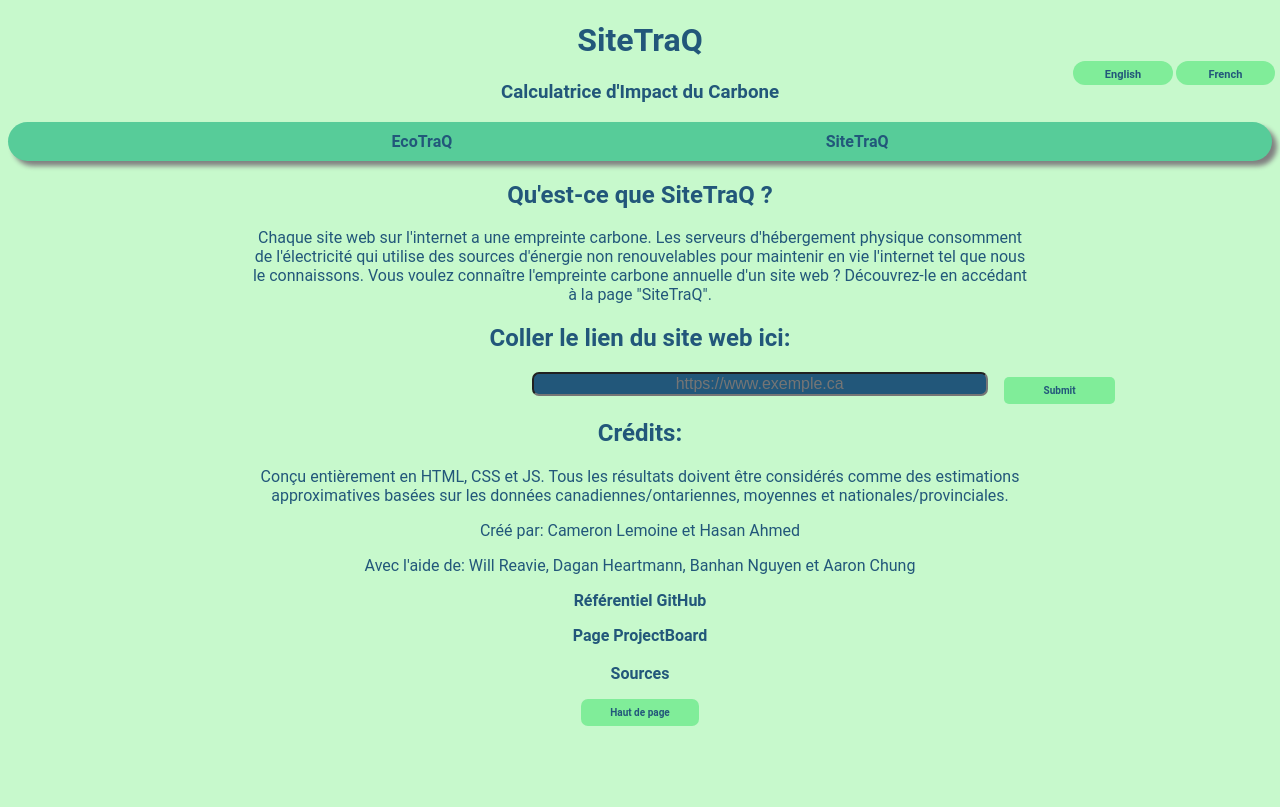
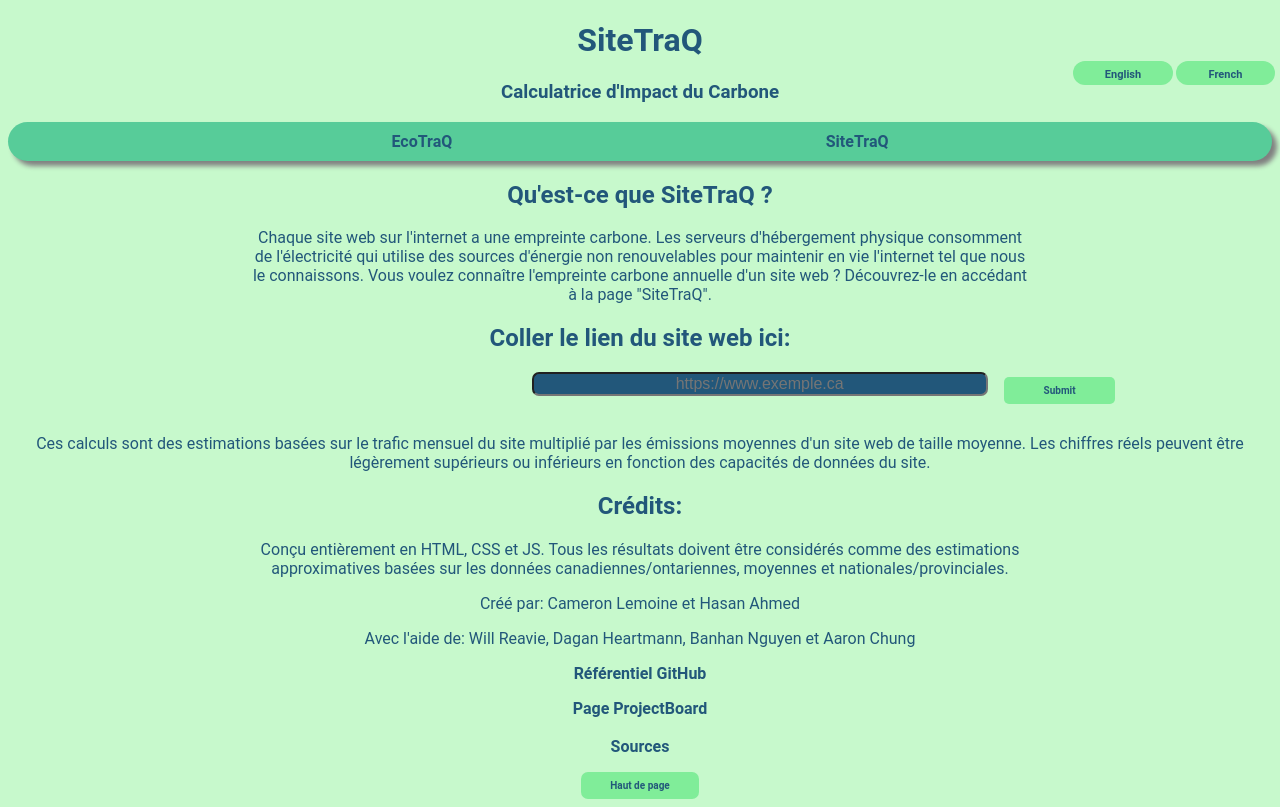
Before and after one commit to Science-Fair-with-the-cools/SiteTraqFR, a plain HTML site: page index.html in a window 1280 px wide. Drawn offline with Linux system fonts and the light colour scheme.

Commit message:
Update index.html

```diff
--- a/index.html
+++ b/index.html
@@ -42,6 +42,8 @@
     <input type="text" class="website" placeholder="https://www.exemple.ca" style="font-size:1.00rem;width:35vw;text-align:center;margin-right:30%">
     <input id="submit" type="submit">
     <div id="result"></div> <!-- This is the div to display the result -->
+    <br>
+    <p>Ces calculs sont des estimations basées sur le trafic mensuel du site multiplié par les émissions moyennes d'un site web de taille moyenne. Les chiffres réels peuvent être légèrement supérieurs ou inférieurs en fonction des capacités de données du site.</p>
     <script src="traq.js"></script>
 </body>
 <footer>
```
